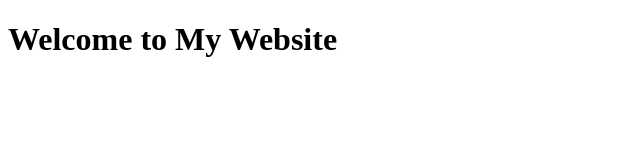
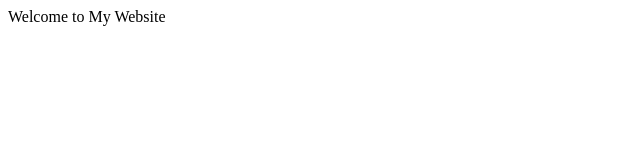
Before and after one commit to tharun52/Version-control, a plain HTML site: page task-5/index.html in a window 1280 px wide. Shown: the whole page, without its empty margins (0-640 px from the left). Drawn offline with Linux system fonts and the light colour scheme.

Commit message:
created index.html

```diff
--- a/task-5/index.html
+++ b/task-5/index.html
@@ -4,6 +4,6 @@
     <title>My Website</title>
 </head>
 <body>
-    <h1>Welcome to My Website</h1>
+    Welcome to My Website
 </body>
 </html>
```
